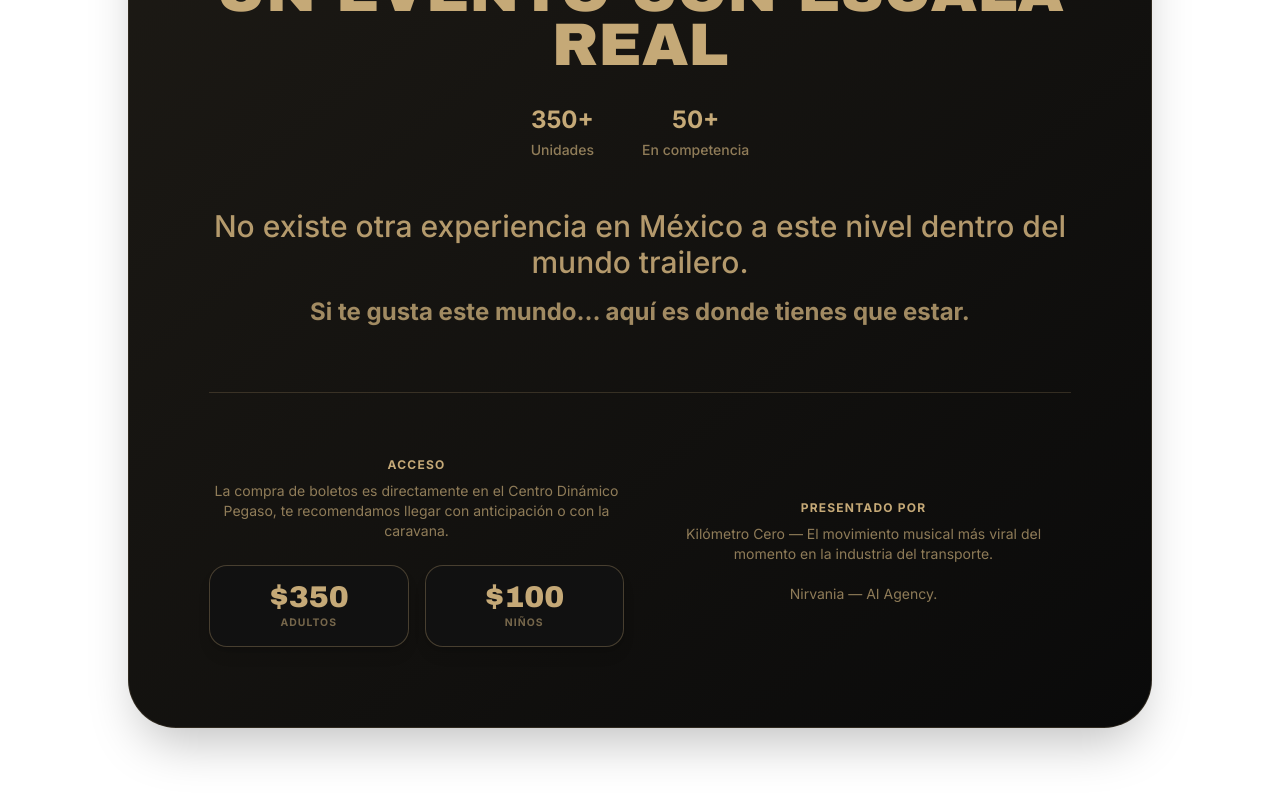
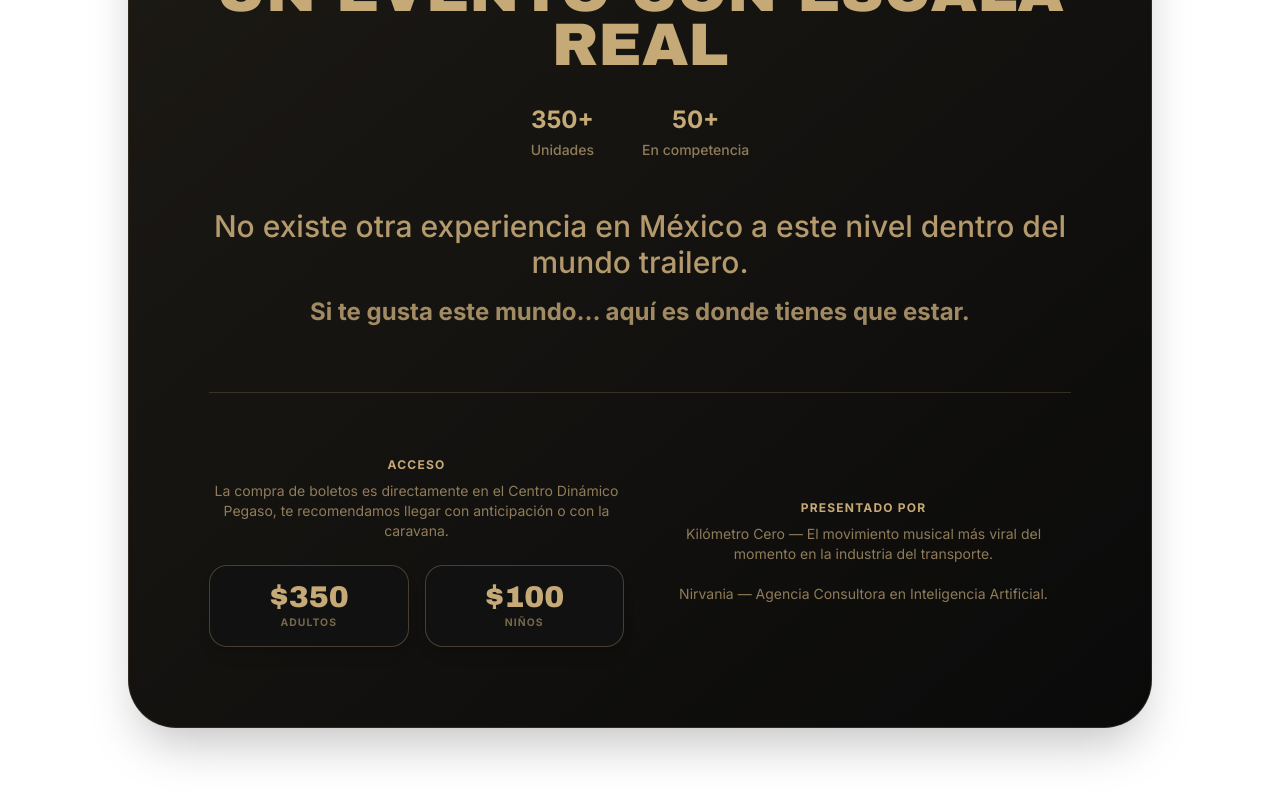
Before and after one commit to IAGGDEV/TruckFestLanding_V1, a Next.js app: page / in a window 1280 px wide. Shown: the part 2025-2825 px from the top of the page. Built offline with nearby package versions, Linux system fonts and the light colour scheme.

Commit message:
content: update Nirvania description in footer block

```diff
--- a/src/app/page.tsx
+++ b/src/app/page.tsx
@@ -126,7 +126,7 @@ export default function Home() {
               <div className="text-sm">
                 <span className="block text-[#c5a977] font-bold mb-2 uppercase tracking-widest text-xs">Presentado por</span>
                 Kilómetro Cero — El movimiento musical más viral del momento en la industria del transporte.<br/><br/>
-                Nirvania — AI Agency.
+                Nirvania — Agencia Consultora en Inteligencia Artificial.
               </div>
             </div>
           </div>
```
